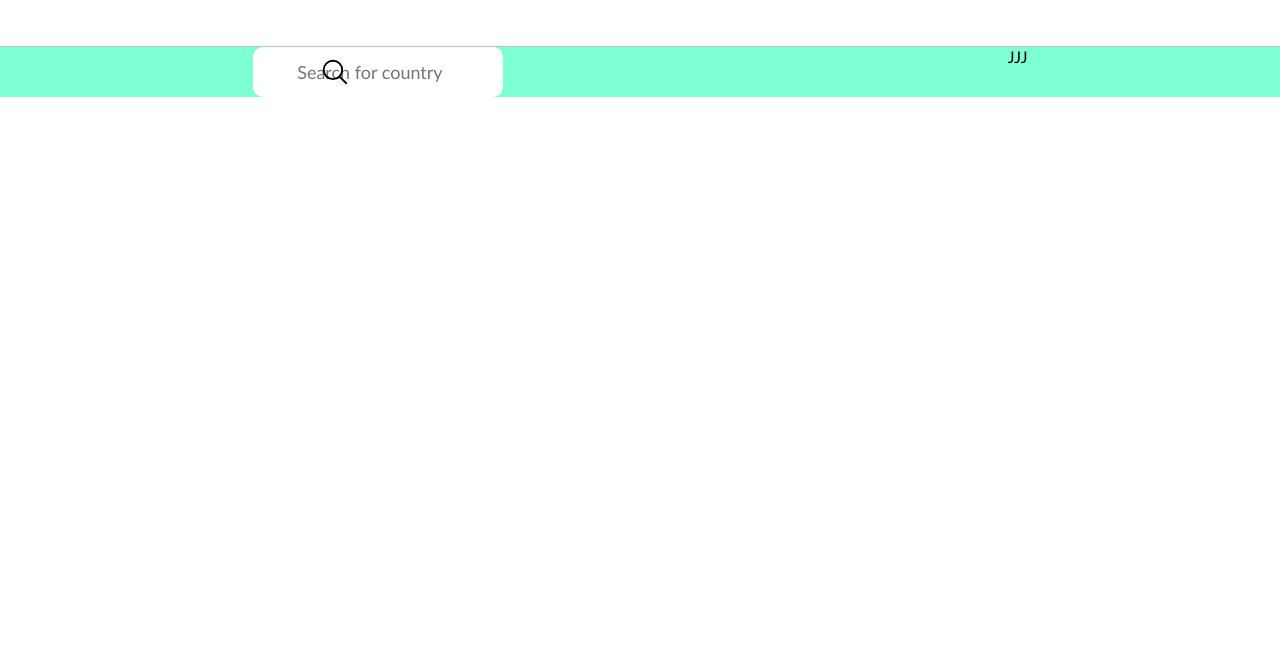
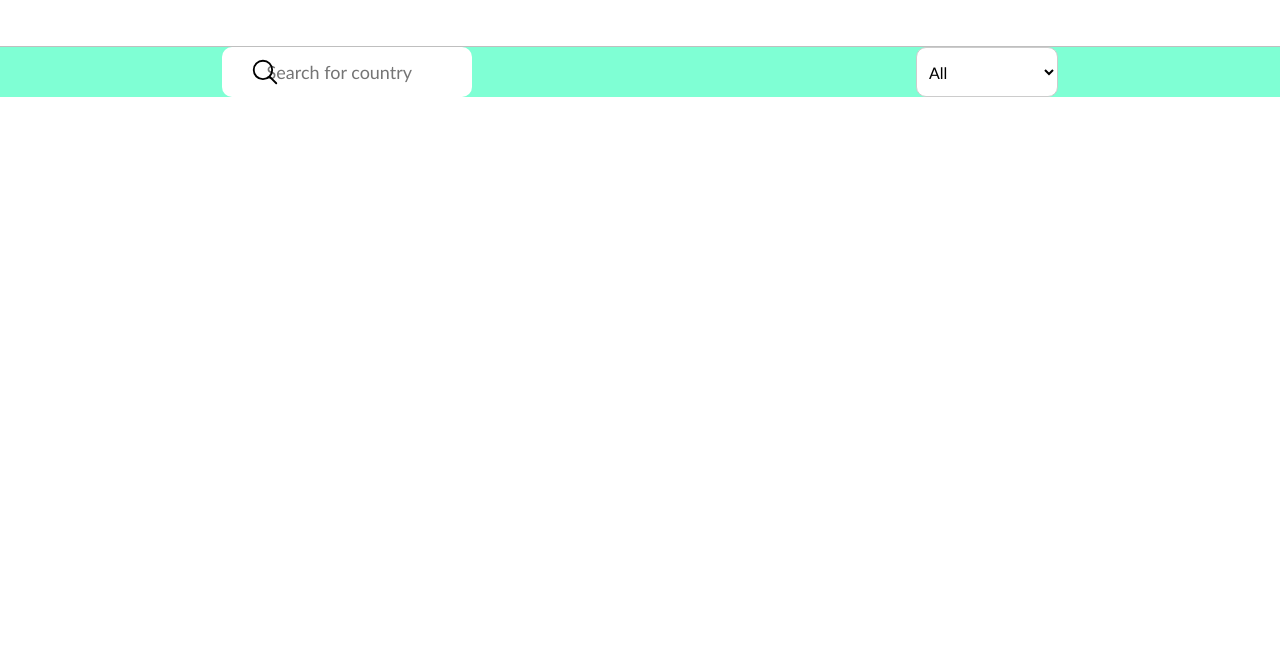
Before and after one commit to sasanedicbn/Country-App, a website built with Vite: page Country-App/index.html in a window 1280 px wide. Shown: the part 133-800 px from the top of the page. Built offline with nearby package versions, Linux system fonts and the light colour scheme.

Commit message:
Create select with option and style it

```diff
--- a/Country-App/index.html
+++ b/Country-App/index.html
@@ -27,7 +27,18 @@
       <input type="text" placeholder=" Search for country " />
     </div>
     <div class="continents__select">
-      <p>JJJ</p>
+      <div>
+        <select name="country__region" id="country__region">
+          <option value="All">All</option>
+          <option value="Africa">Africa</option>
+          <option value="Antarctic">Antarctica</option>
+          <option value="Asia">Asia</option>
+          <option value="Europe">Europe</option>
+          <option value="North America">North America</option>
+          <option value="South America">South America</option>
+          <option value="Oceania">Oceania</option>
+        </select>
+      </div>
     </div>
   </div>
 </main>
--- a/Country-App/style.css
+++ b/Country-App/style.css
@@ -54,6 +54,29 @@ input:focus{
     width: 30px;
     height: 30px;
     position: absolute;
-    left: 310px;
+    left: 240px;
     top: 190px;
 }
+
+
+select {
+    padding: 8px;
+    font-size: 16px;
+    height: 50px;
+    border: 1px solid #ccc;
+    border-radius: 4px;
+    background-color: #fff;
+    outline: none;
+    transition: border-color 0.3s ease;
+    cursor: pointer;
+    border-radius: 10px;
+}
+
+
+option {
+    background-color: #fff;
+}
+
+option:focus {
+    background-color: #f0f0f0;
+}
```
